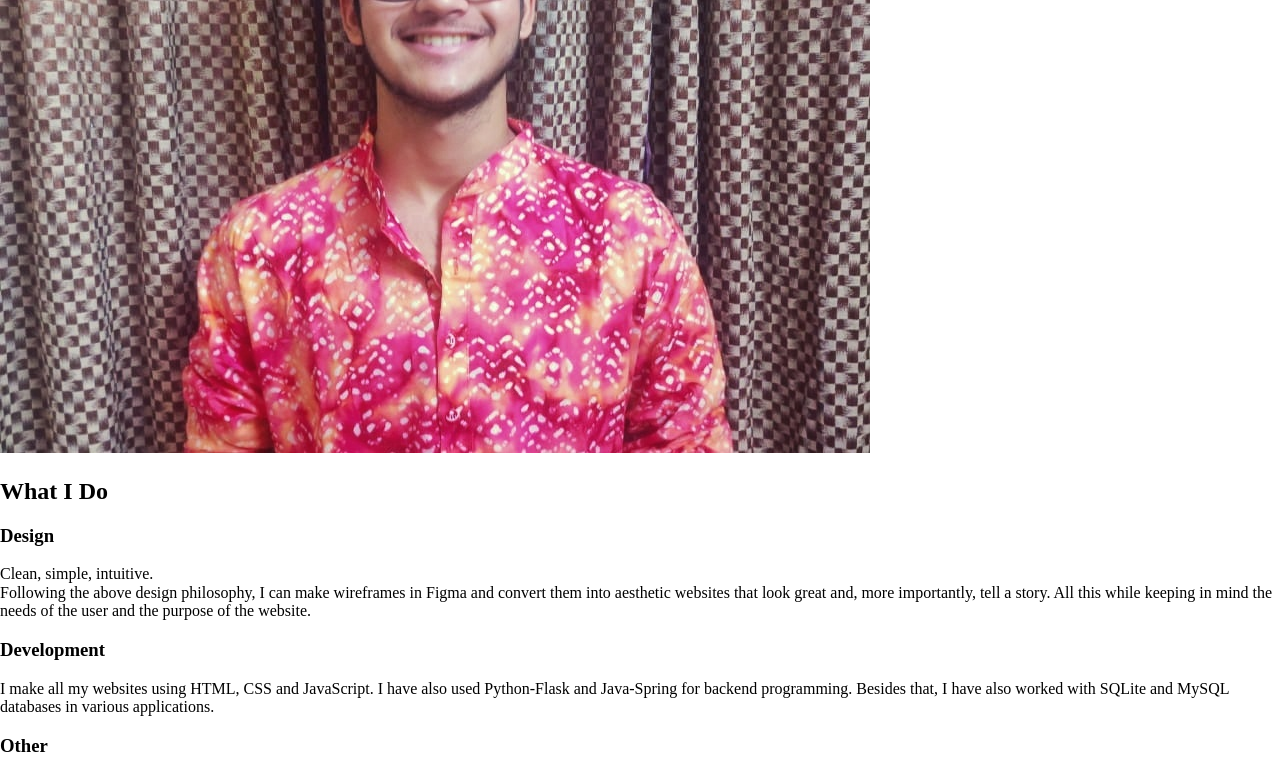
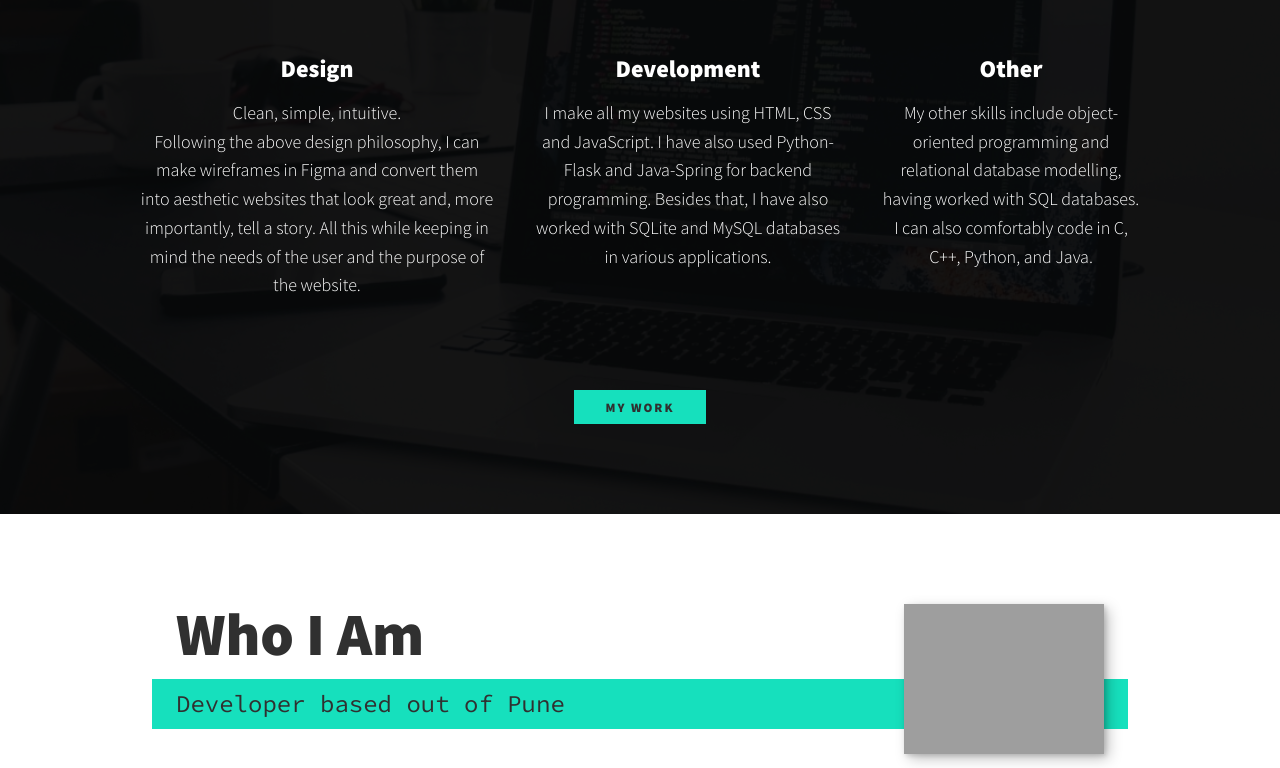
Before and after one commit to mishrakushal/portfolio, a plain HTML site: page index.html in a window 1280 px wide. Shown: the part 669-1437 px from the top of the page. Drawn offline with nearby package versions, Linux system fonts and the light colour scheme; the site is published under a folder, as on GitHub Pages, so addresses that start at the root find nothing; a script that the page names is missing.

Commit message:
removed "/" from href

```diff
--- a/index.html
+++ b/index.html
@@ -26,7 +26,7 @@
 		<!-- <link rel="stylesheet" href="/static/css/bootstrap.min.css" />
 			<script src="/static/js/jquery.js"></script>
 			<script src="/static/js/bootstrap.min.js"></script> -->
-		<link rel="stylesheet" type="text/css"  href="/portfolio/static/css/styles.css" />
+		<link rel="stylesheet" type="text/css"  href="portfolio/static/css/styles.css" />
 	</head>
 	<body>
 		<header>
```
